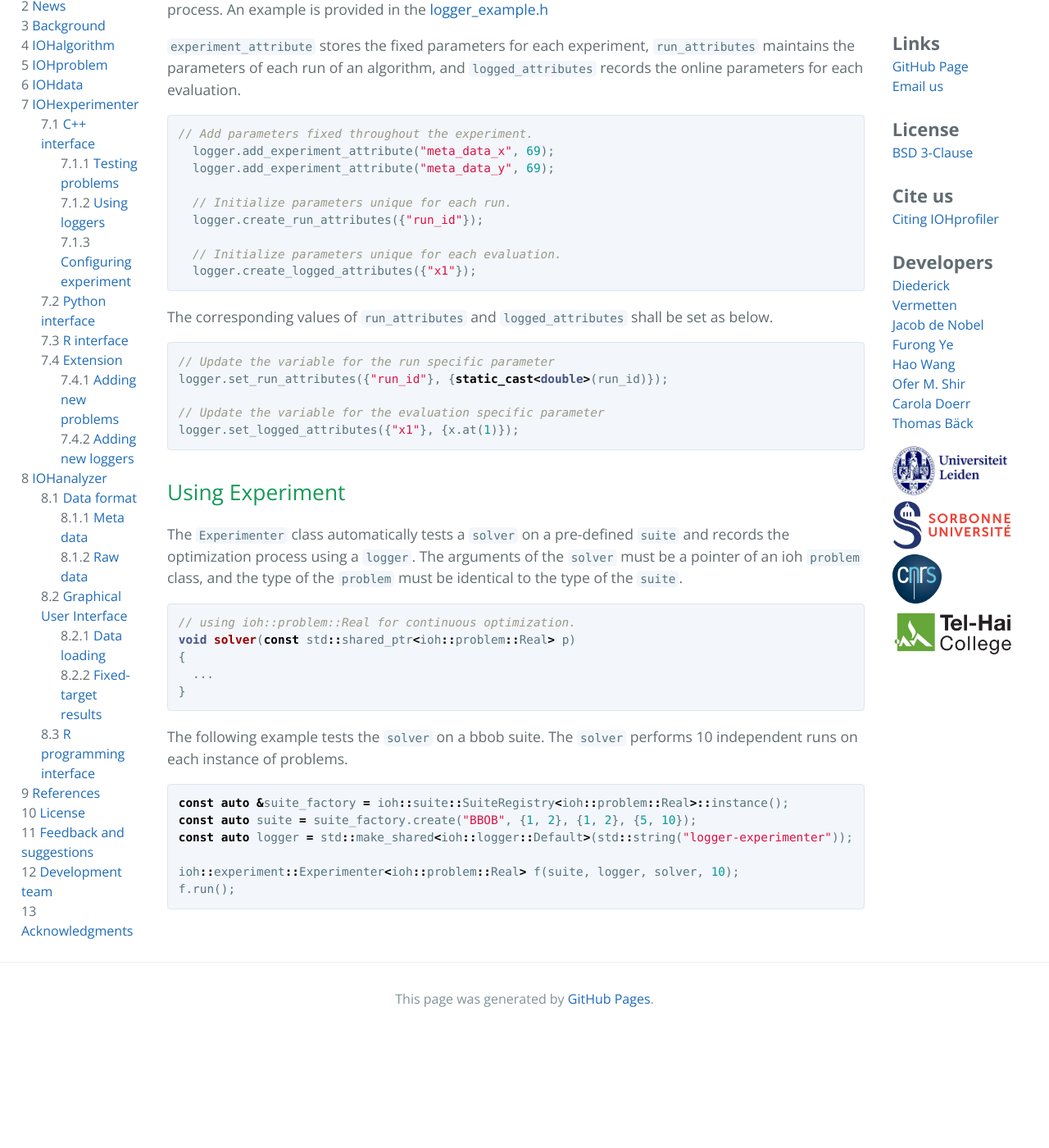
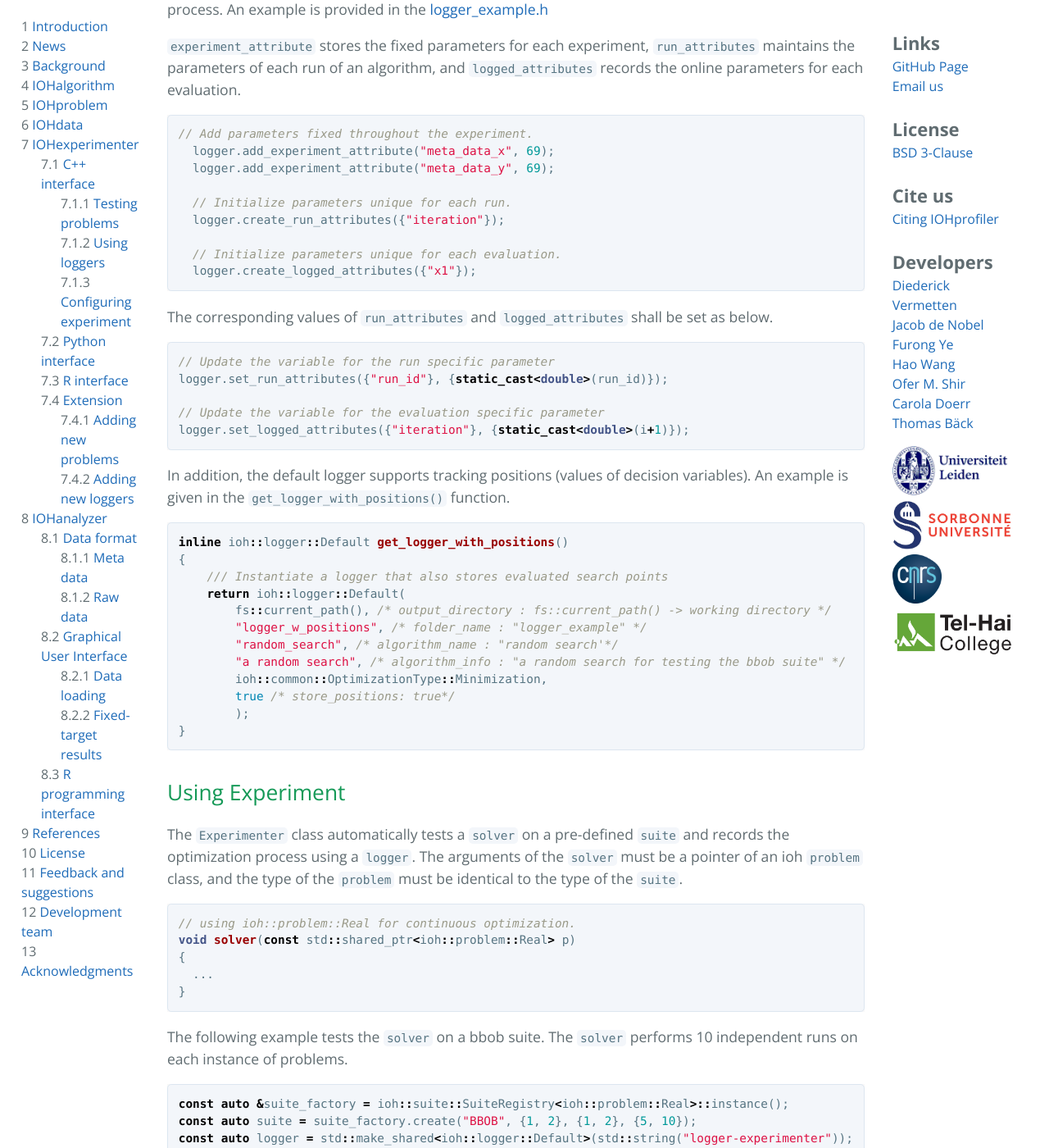
Before and after one commit to IOHprofiler/IOHprofiler.github.io, a Jekyll site: the page built from IOHexperimenter/Cpp.md, in a window 1280 px wide and 1400 px high, scrolled down 3200 px. Shown: the whole window at 82% size. Built offline with Jekyll 4.4.1, drawn with Linux system fonts in a browser that asks for light colours; before the commit the page ends 4430 px from its top, so only the background shows below that.

Commit message:
update the example of tracking parameters

````diff
--- a/IOHexperimenter/Cpp.md
+++ b/IOHexperimenter/Cpp.md
@@ -128,7 +128,7 @@ The default loggers provides interfaces for tracking parameters of algorithms du
   logger.add_experiment_attribute("meta_data_y", 69);
 
   // Initialize parameters unique for each run.
-  logger.create_run_attributes({"run_id"});
+  logger.create_run_attributes({"iteration"});
 
   // Initialize parameters unique for each evaluation.
   logger.create_logged_attributes({"x1"});
@@ -140,7 +140,23 @@ The corresponding values of `run_attributes` and `logged_attributes` shall be se
 logger.set_run_attributes({"run_id"}, {static_cast<double>(run_id)});
 
 // Update the variable for the evaluation specific parameter
-logger.set_logged_attributes({"x1"}, {x.at(1)});
+logger.set_logged_attributes({"iteration"}, {static_cast<double>(i+1)});
+```
+
+In addition, the default logger supports tracking positions (values of decision variables). An example is given in the `get_logger_with_positions()` function.
+```cpp
+inline ioh::logger::Default get_logger_with_positions()
+{
+    /// Instantiate a logger that also stores evaluated search points
+    return ioh::logger::Default(
+        fs::current_path(), /* output_directory : fs::current_path() -> working directory */
+        "logger_w_positions", /* folder_name : "logger_example" */
+        "random_search", /* algorithm_name : "random search'*/
+        "a random search", /* algorithm_info : "a random search for testing the bbob suite" */
+        ioh::common::OptimizationType::Minimization,
+        true /* store_positions: true*/
+        );
+}
 ```
 
 <a name = "using-exp"></a>
````
